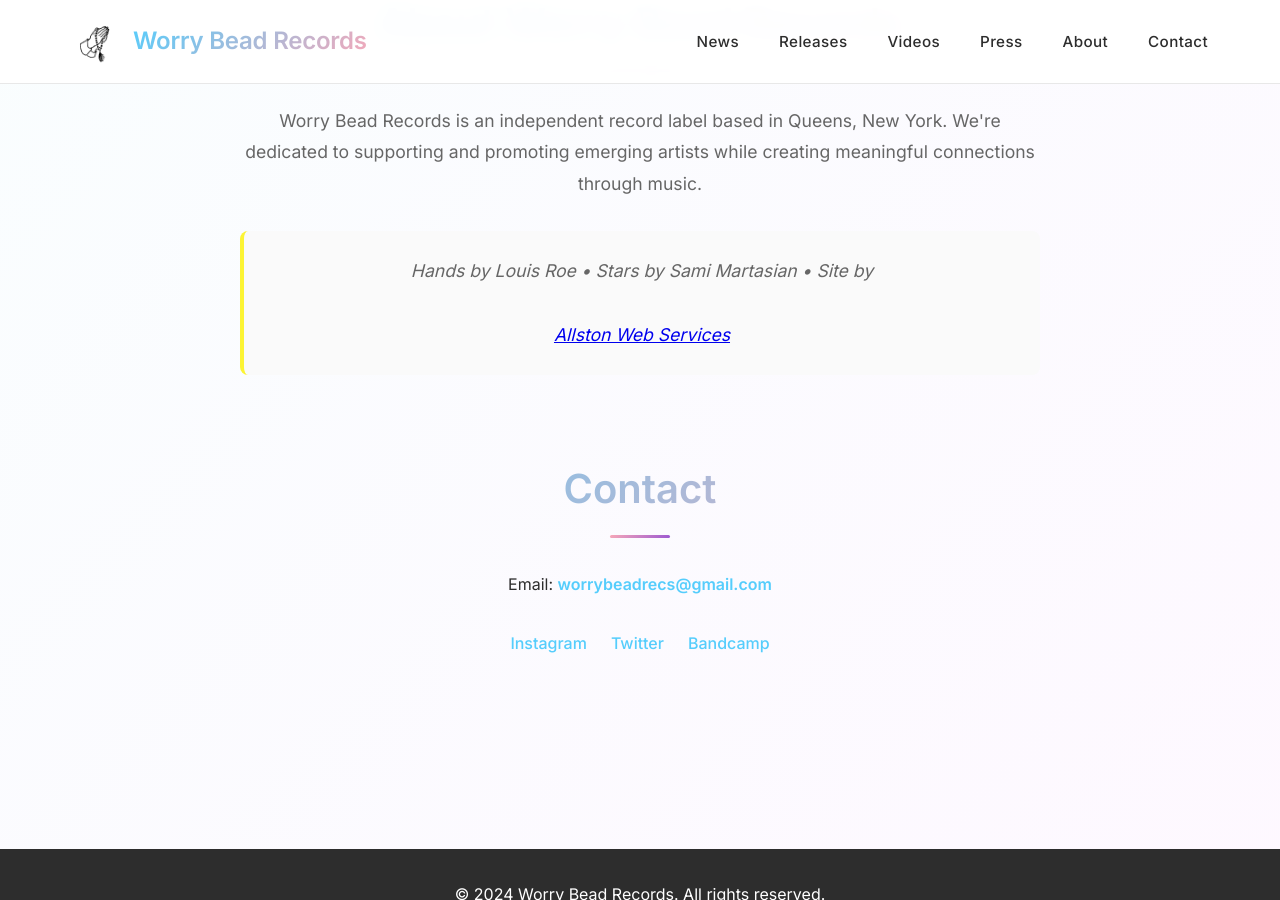
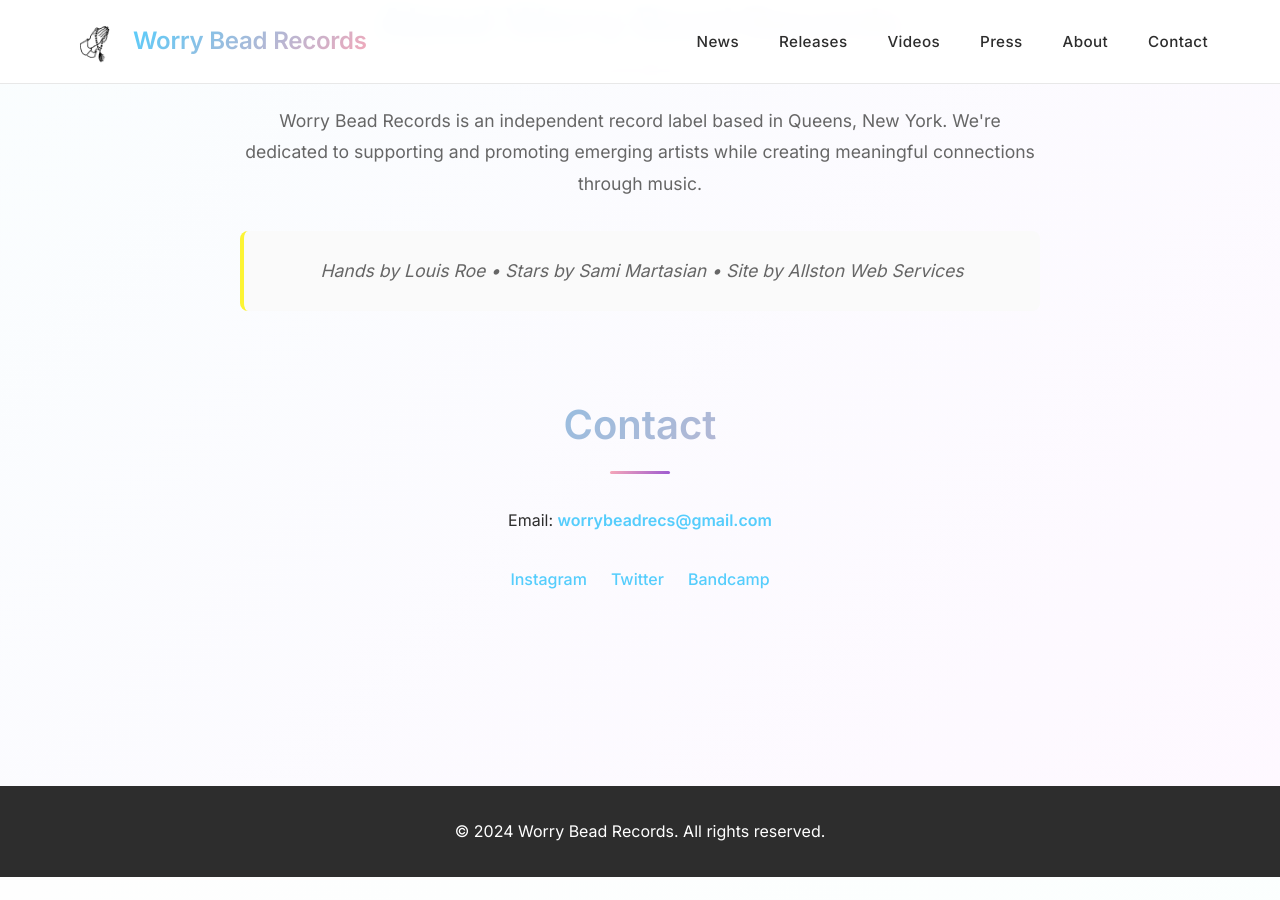
Before and after one commit to FennMacon/worrybead, a Jekyll site: the page built from index.html, in a window 1280 px wide and 900 px high, scrolled down 3538 px. Built offline with Jekyll 4.4.1, drawn with Linux system fonts in a browser that asks for light colours; a script that is not in the unit is left out; after the commit the page ends 4415 px from its top, so only the background shows below that; some of the changed lines change nothing that is shown.

Commit message:
Update Pages “about”

```diff
--- a/_data/about.yml
+++ b/_data/about.yml
@@ -1,6 +1,4 @@
 content: Worry Bead Records is an independent record label based in Queens, New
   York. We're dedicated to supporting and promoting emerging artists while
   creating meaningful connections through music.
-art_credits: Hands by Louis Roe • Stars by Sami Martasian • Site by <a
-  href="http://allstonweb.services/" class="social-links">Allston Web
-  Services</a>
+art_credits: Hands by Louis Roe • Stars by Sami Martasian • Site by Allston Web Services
```
